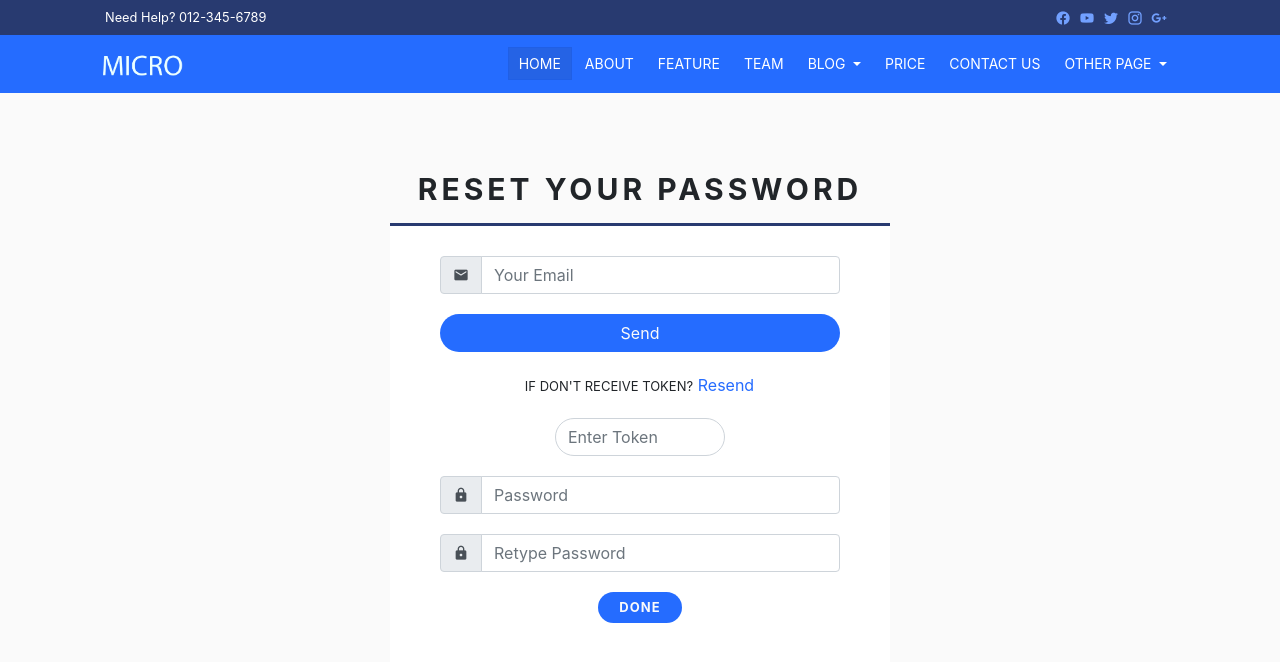
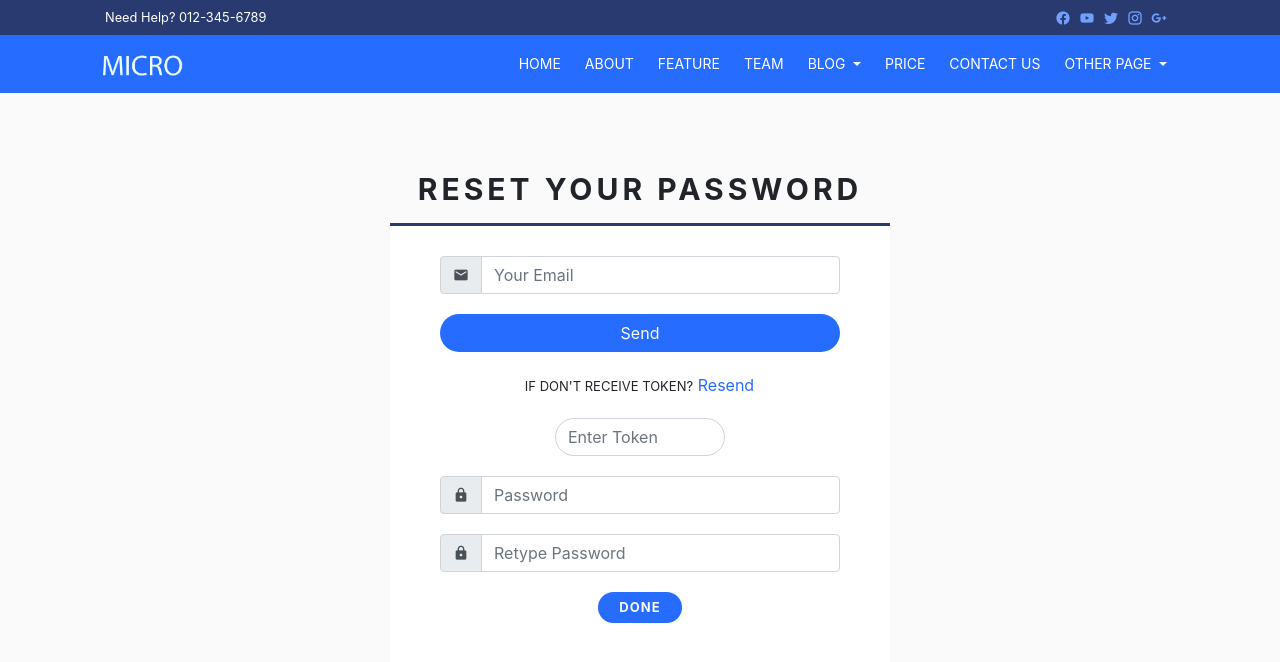
Before and after one commit to ashiqulemu/simple-theme, a Vue app: page /forgot-password in a window 1280 px wide. Shown: the top 662 px of the page. Built offline with nearby package versions, Linux system fonts and the light colour scheme.

Commit message:
sign-in sign up forgot-password

```diff
--- a/src/components/partial/myHeader.vue
+++ b/src/components/partial/myHeader.vue
@@ -48,9 +48,9 @@
                     <div class="collapse navbar-collapse nav-user-define" id="navbarSupportedContent-4">
                         <ul class="navbar-nav ml-auto">
                             <li class="nav-item">
-                                <a class="nav-link active" href="/">
+                                <button class="nav-link"  @click="$root.scrollToElement('home-slider')">
                                     home
-                                </a>
+                                </button>
                             </li>
                             <li class="nav-item">
                                 <button class="nav-link"  @click="$root.scrollToElement('home-about')">
--- a/src/router/index.js
+++ b/src/router/index.js
@@ -6,7 +6,7 @@ Vue.use(VueRouter);
 const routes = [
     {
         path: '/',
-        name: 'dashboard',
+        name: 'home',
         component: require('../views/Home').default
     },
     {
--- a/src/views/pages/forget-password.vue
+++ b/src/views/pages/forget-password.vue
@@ -71,6 +71,5 @@
             </div>
             </div>
         </div>
-
     </div>
 </template>
```
